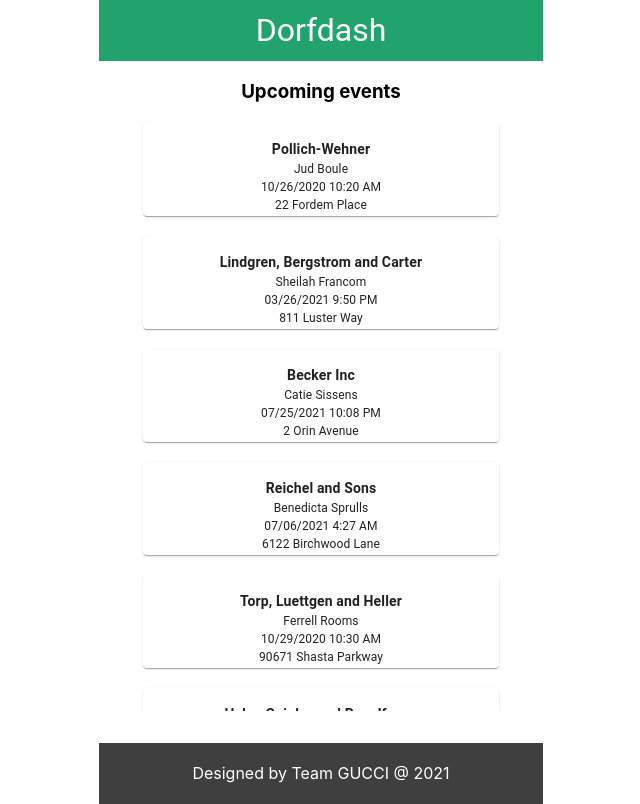
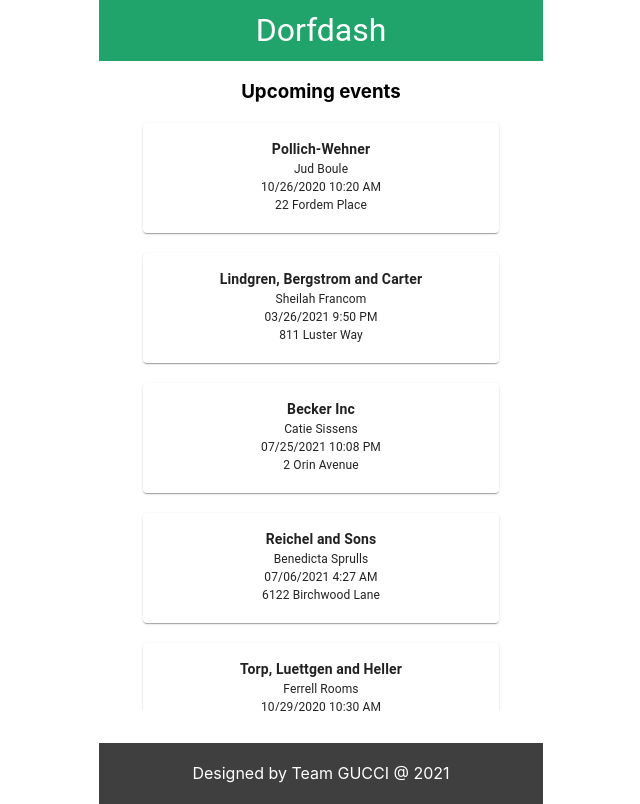
Before and after one commit to RFP54-Gucci/Dorfdash, a React (Create React App) app: page /upcoming in a window 1280 px wide. Shown: the whole page, without its empty margins (319-959 px from the left). Built offline with nearby package versions, Linux system fonts and the light colour scheme; no server answers.

Commit message:
fixing merge conflicts and adjusting cards on upcoming

```diff
--- a/src/App.js
+++ b/src/App.js
@@ -22,10 +22,15 @@ function App() {
   const [eventData, setEventData] = useState(events);
   const [driverData, setDriverData] = useState(drivers);
 
+  // -------- states for myList -----------
+  const [ myEventList, setMyList ] = useState([]);
+  const [ eventIdArr, setEventIdArr ] = useState([]);
+
   return (
     <div className="App">
       <Context.Provider
-        value={{ userData, riderData, eventData,  driverData, }}
+        value={{ userData, riderData, eventData, driverData, myEventList, setMyList,
+          eventIdArr, setEventIdArr }}
       >
         <Switch>
           <Route path="/myList">
--- a/src/components/event-lists/Upcoming.js
+++ b/src/components/event-lists/Upcoming.js
@@ -20,9 +20,7 @@ const Upcoming = (props) => {
     },
     card: {
       margin: 20,
-    },
-    content: {
-      paddingBottom: 2,
+      minHeight: 110,
     },
     title: {
       fontSize: 14,
@@ -31,14 +29,6 @@ const Upcoming = (props) => {
     body: {
       fontSize: 12,
     },
-    action: {
-      height: 30,
-      paddingBottom: 10,
-      paddingTop: 2,
-    },
-    button: {
-      color: '#20A46B',
-    }
   }));
 
   const classes = useStyles();
@@ -60,7 +50,7 @@ const Upcoming = (props) => {
           {samples.map((event) => (
             <Card className={classes.card} key={event.event_id}>
               <CardActionArea>
-                <CardContent className={classes.content} onClick={handleDetails}>
+                <CardContent onClick={handleDetails}>
                   <Typography className={classes.title}>
                     {event.event_name}
                   </Typography>
```
